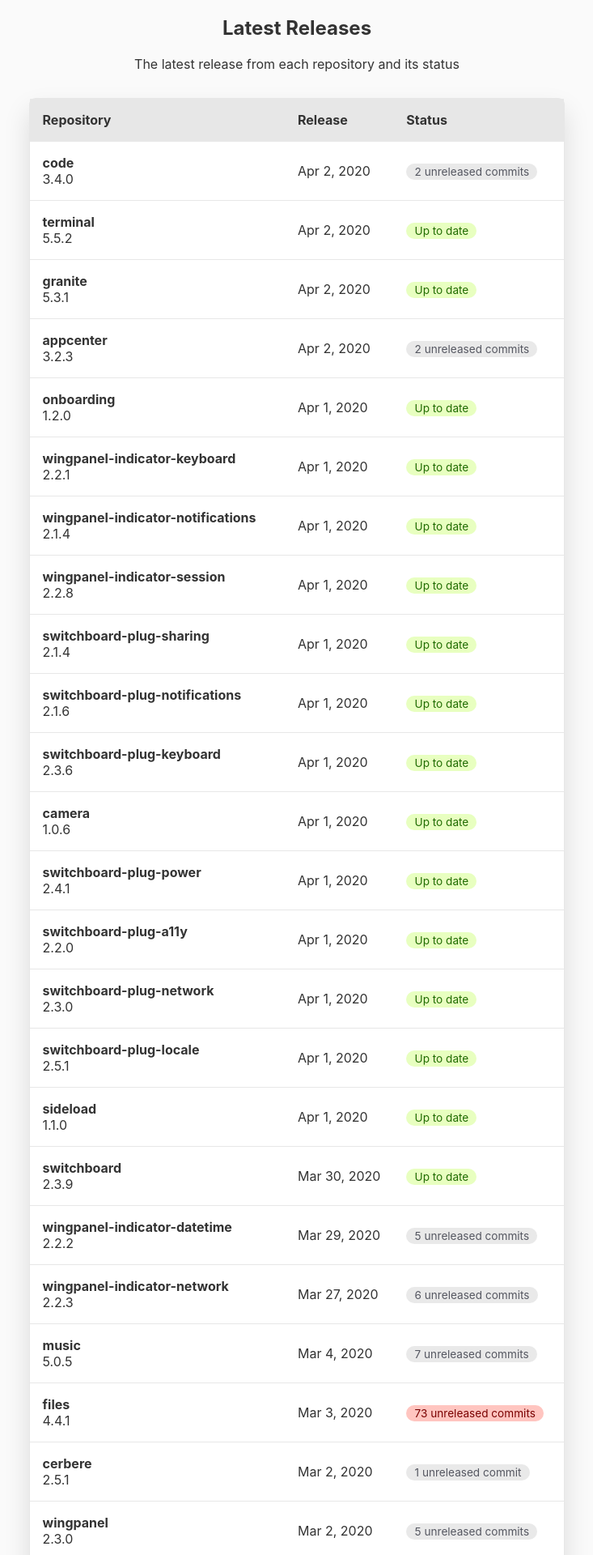
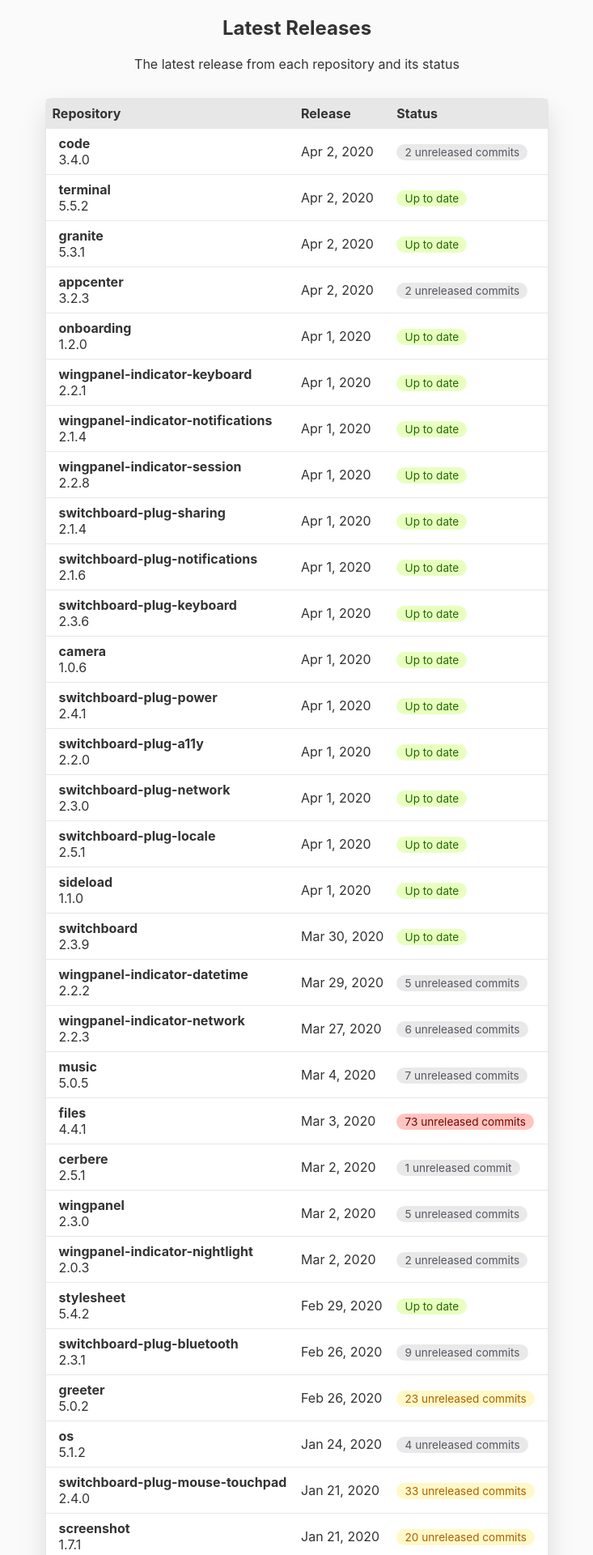
Before and after one commit to elementary/releases, a Jekyll site: the page built from index.html, in a window 1280 px wide. Shown: the top 1920 px of the page at 81% size, without its empty margins (273-1006 px from the left). Built offline with Jekyll 4.4.1, drawn with Linux system fonts in a browser that asks for light colours.

Commit message:
Better tables on mobile

```diff
--- a/css/main.scss
+++ b/css/main.scss
@@ -17,12 +17,26 @@ html {
   color: var(--fg-color);
   fill: var(--fg-color);
   font-family: Inter, "Open Sans", "Noto Sans", "Roboto", "Droid Sans", sans-serif;
+  font-size: 3.75vw; // 12px at 320 width
   margin: 0;
   overflow-x: hidden;
+
+  @media (min-width: 320px) {
+    font-size: 12px;
+  }
+
+  @media (min-width: 600px) {
+    font-size: 14px;
+  }
+
+  @media (min-width: 1024px) {
+    font-size: 16px;
+  }
 }
 
 section {
   text-align: center;
+  margin: 0 1em;
 }
 
 table {
@@ -35,13 +49,17 @@ table {
 
   td,
   th {
-    padding: 1em;
+    padding: 0.5em;
     border-bottom: 1px solid var(--dim-color);
     text-align: left;
   }
 
   th {
     background-color: var(--dim-color);
+  }
+
+  td:first-child {
+    padding-left: 1em;
   }
 }
 
@@ -65,6 +83,7 @@ a {
   color: var(--status-fg-color);
   font-size: 0.85em;
   padding: 0.15em 0.75em;
+  white-space: nowrap;
 
   a {
     color: inherit;
```
